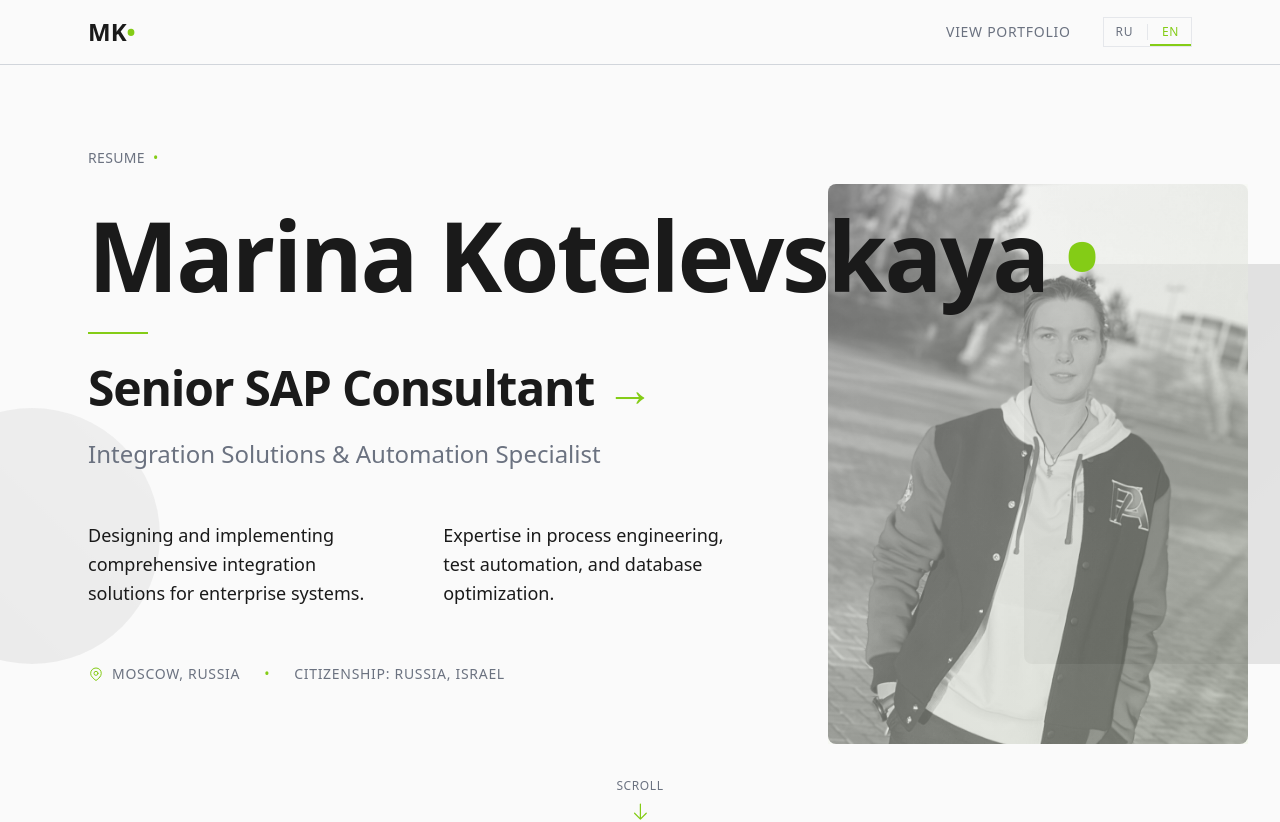
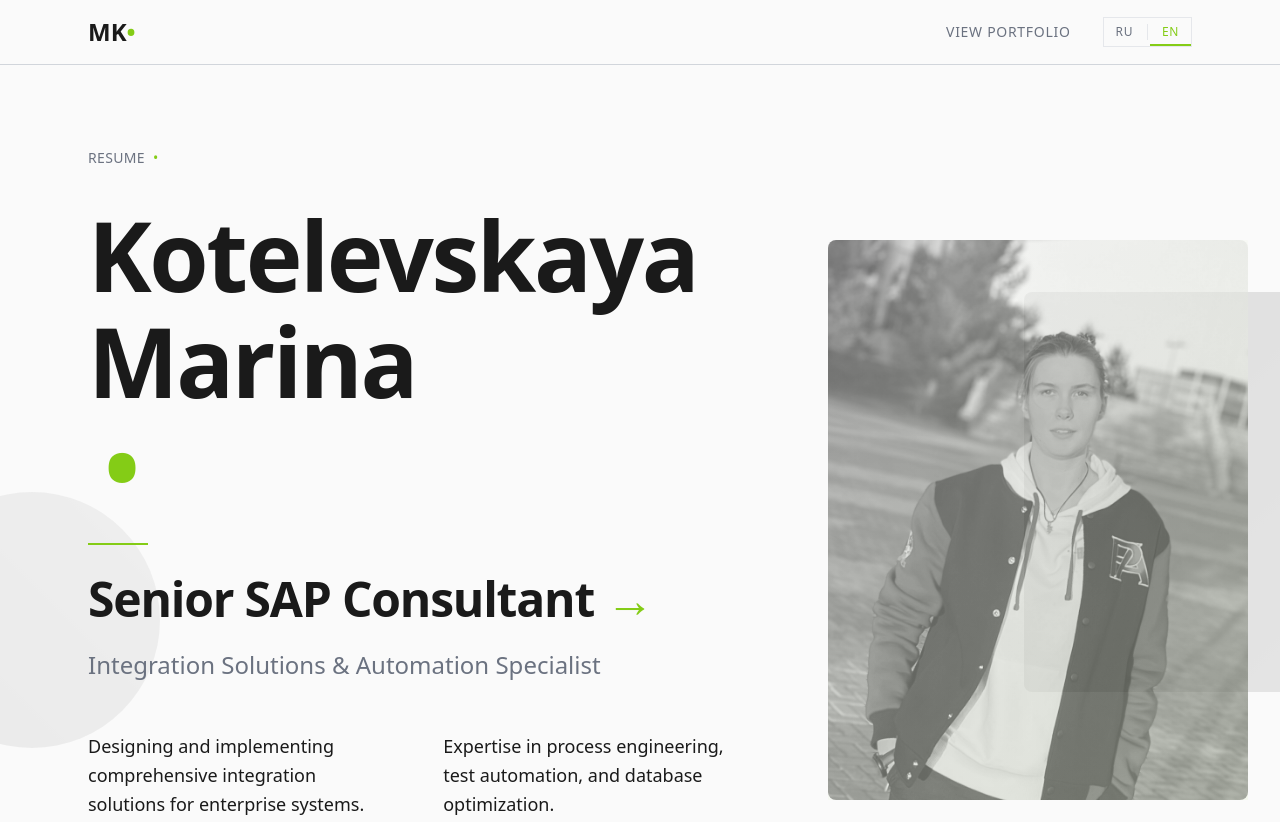
Before and after one commit to mbkot17/Resume, a Next.js app: page /en in a window 1280 px wide. Shown: the top 822 px of the page. Built offline with nearby package versions, Linux system fonts and the light colour scheme.

Commit message:
Split surname and name into separate lines - surname on one line, name on another

```diff
--- a/components/Footer.tsx
+++ b/components/Footer.tsx
@@ -4,7 +4,8 @@ import { useTranslations } from 'next-intl';
 import { motion } from 'framer-motion';
 
 export default function Footer() {
-  const t = useTranslations('contact');
+  const tContact = useTranslations('contact');
+  const tHero = useTranslations('hero');
 
   return (
     <footer className="relative bg-[var(--background)] border-t border-[var(--divider)]">
@@ -12,7 +13,10 @@ export default function Footer() {
         <div className="text-center">
           <div className="editorial-small">
             <span className="text-[var(--muted)]">© {new Date().getFullYear()} </span>
-            <span className="lime-text whitespace-nowrap">Marina Kotelevskaya</span>
+            <span className="lime-text">
+              <span className="whitespace-nowrap">{tHero('surname')}</span>{' '}
+              <span className="whitespace-nowrap">{tHero('name')}</span>
+            </span>
             <span className="text-[var(--muted)]">. All rights reserved.</span>
           </div>
           <div className="editorial-divider mt-8" />
--- a/components/Hero.tsx
+++ b/components/Hero.tsx
@@ -111,7 +111,11 @@ export default function Hero() {
             animate={{ opacity: 1, y: 0 }}
             transition={{ duration: 0.8, delay: 0.3 }}
           >
-            <span className="text-[var(--primary)]">{t('name')}</span>
+            <div className="text-[var(--primary)]">
+              <span className="whitespace-nowrap">{t('surname')}</span>
+              <br />
+              <span className="whitespace-nowrap">{t('name')}</span>
+            </div>
             <motion.span
               className="lime-text ml-4"
               initial={{ opacity: 0 }}
--- a/messages/en.json
+++ b/messages/en.json
@@ -7,7 +7,8 @@
     "downloadCV": "Download CV"
   },
   "hero": {
-    "name": "Marina\u00A0Kotelevskaya",
+    "surname": "Kotelevskaya",
+    "name": "Marina",
     "title": "Senior SAP Consultant",
     "subtitle": "Integration Solutions & Automation Specialist",
     "description": "Designing and implementing comprehensive integration solutions for enterprise systems. Expertise in process engineering, test automation, and database optimization.",
--- a/messages/ru.json
+++ b/messages/ru.json
@@ -7,7 +7,8 @@
     "downloadCV": "Скачать резюме"
   },
   "hero": {
-    "name": "Котелевская\u00A0Марина",
+    "surname": "Котелевская",
+    "name": "Марина",
     "title": "Ведущий SAP Консультант",
     "subtitle": "Специалист по интеграционным решениям и автоматизации",
     "description": "Проектирование и реализация комплексных интеграционных решений для корпоративных систем. Экспертиза в выстраивании процессов, автоматизации тестирования и работе с базами данных.",
```
